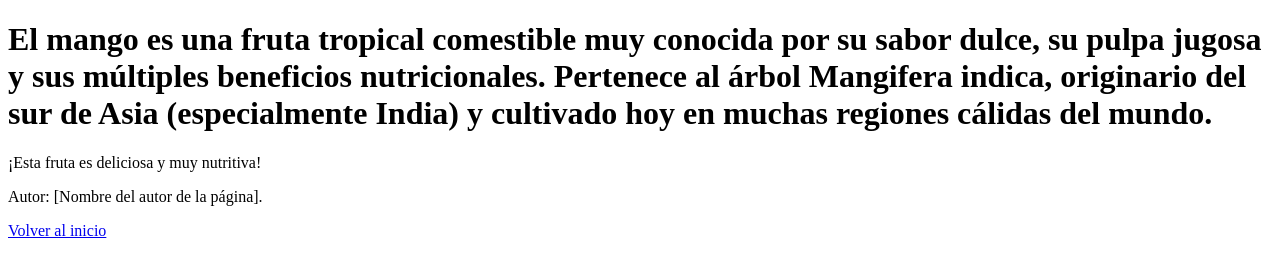
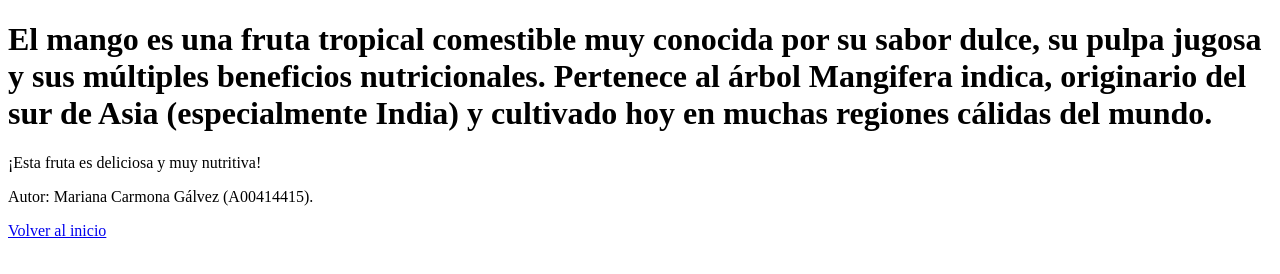
Before and after one commit to APO-2/apo-2-semana02-gitgithub-g3-unpastuzouncaucanoyunapaisateam, a plain HTML site: page pagina2.html in a window 1280 px wide. Drawn offline with Linux system fonts and the light colour scheme.

Commit message:
nombre_autor

```diff
--- a/pagina2.html
+++ b/pagina2.html
@@ -7,7 +7,7 @@
 <body>
     <h1>El mango es una fruta tropical comestible muy conocida por su sabor dulce, su pulpa jugosa y sus múltiples beneficios nutricionales. Pertenece al árbol Mangifera indica, originario del sur de Asia (especialmente India) y cultivado hoy en muchas regiones cálidas del mundo.</h1>
     <p>¡Esta fruta es deliciosa y muy nutritiva!</p>
-    <p>Autor: [Nombre del autor de la página].</p>
+    <p>Autor: Mariana Carmona Gálvez (A00414415).</p>
     <a href="index.html">Volver al inicio</a>
 </body>
 </html>
```
